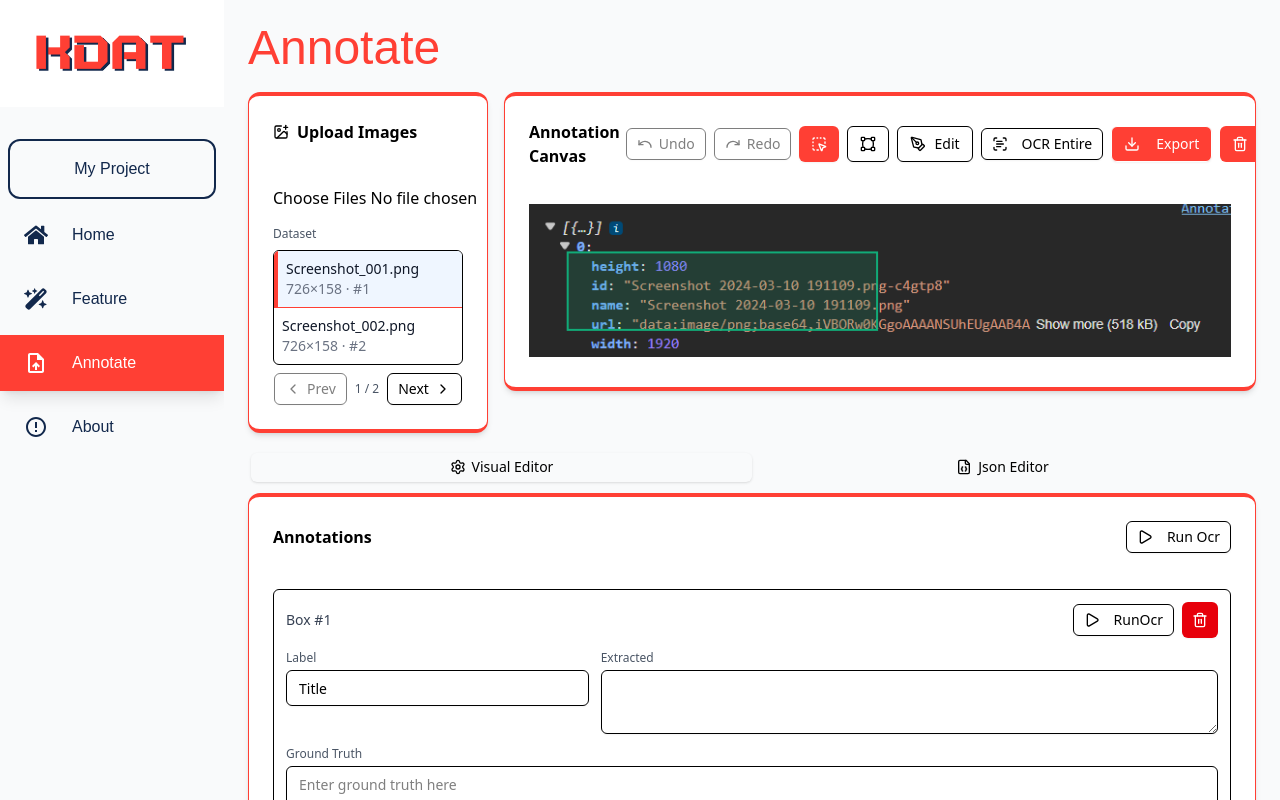
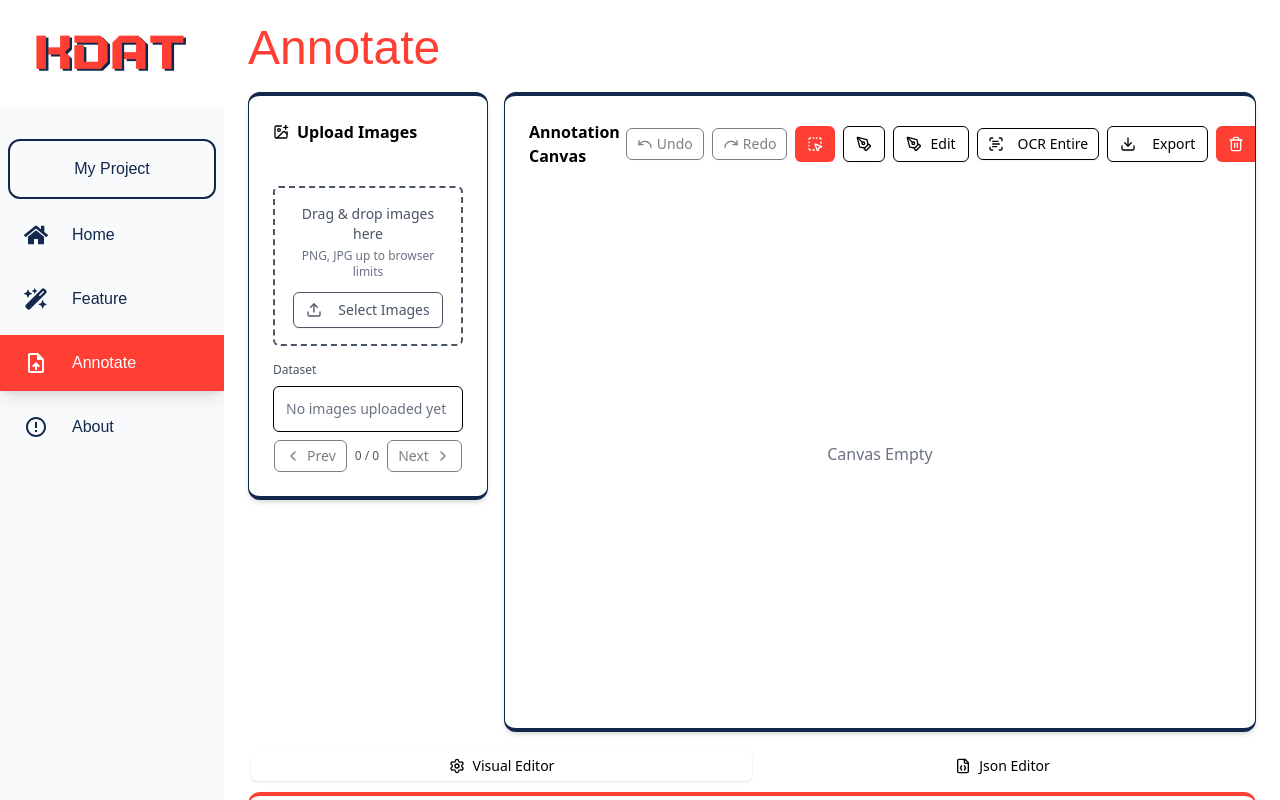
Before and after one commit to PunleuTY/Khmer-Data-Annotation-Tool, a React (Vite) app in the folder frontend/: page /Annotate in a window 1280 px wide. Built offline with nearby package versions, Linux system fonts and the light colour scheme; a web font is replaced by a local one.

Commit message:
before pull develop

```diff
--- a/frontend/src/pages/Annotate.jsx
+++ b/frontend/src/pages/Annotate.jsx
@@ -1,11 +1,10 @@
-"use client";
-// This file is part of the Open-Source project:
-import axios from "axios";
-import { useState, useEffect, useCallback } from "react";
+import React from "react";
 import Footer from "../components/Footer";
 import { Card, CardContent, CardHeader, CardTitle } from "@/components/ui/card";
 import { Button } from "@/components/ui/button";
+import { Badge } from "@/components/ui/badge";
 import { Label } from "@/components/ui/label";
+import { ImageUploader } from "@/components/image-uploader";
 import { Tabs, TabsContent, TabsList, TabsTrigger } from "@/components/ui/tabs";
 import {
   ImagePlus,
@@ -16,10 +15,10 @@ import {
   ScanText,
   SquareDashedMousePointer,
   PenTool,
+  Zap,
   FileJson,
   Download,
   Undo,
-  VectorSquare,
   Redo,
 } from "lucide-react";
 
@@ -27,10 +26,11 @@ import { JsonEditor } from "@/components/json-editor";
 import { AnnotationList } from "@/components/annotation-list";
 import { AnnotationCanvas } from "@/components/annotation-canvas";
 import { levenshteinSimilarity } from "@/lib/levenshtein";
-import { saveProject, clearProject } from "@/lib/storage";
+import { OcrControls } from "@/components/ocr-controls";
+import { saveProject, loadProject, clearProject } from "@/lib/storage";
 import { ExportDialog } from "@/components/export-dialog";
-import { CurrentProjectContext, ProjectContext } from "./Myproject";
 import { uploadImages } from "@/server/sendImageAPI";
+import { CurrentProjectContext } from "./Myproject";
 
 // --- CONSTANTS ---
 const HISTORY_LIMIT = 50;
@@ -74,52 +74,53 @@ function transformData(data) {
   return result;
 }
 
+// import { Card, CardContent, CardHeader, CardTitle } from "@/components/ui/card";
 const Annotate = () => {
-  const [mode, setMode] = useState("box"); // 'box' | 'polygon' | 'edit'
-  const [currentId, setCurrentId] = useState(null);
-  const [images, setImages] = useState([]);
-  const [annotations, setAnnotations] = useState({});
-  const [activeTab, setActiveTab] = useState("annotation");
-  const [lang, setLang] = useState("khm");
-  const [exportOpen, setExportOpen] = useState(false);
-  const [history, setHistory] = useState([]);
-  const [historyIndex, setHistoryIndex] = useState(-1);
-  const [fullOcr, setFullOcr] = useState({ text: "", conf: null });
-  const [batchInfo, setBatchInfo] = useState({
+  const [mode, setMode] = React.useState("box"); // 'box' | 'polygon'
+  const [currentId, setCurrentId] = React.useState(null);
+  const [images, setImages] = React.useState([]); // [{id, name, url(dataURL), width, height}]
+  const [annotations, setAnnotations] = React.useState({}); // { imageId: [ {id, type, points|rect, text, gt, accuracy, label} ] }
+  const [activeTab, setActiveTab] = React.useState("annotation");
+  const [lang, setLang] = React.useState("khm"); // OCR language
+  const [exportOpen, setExportOpen] = React.useState(false);
+  const [history, setHistory] = React.useState([]);
+  const [historyIndex, setHistoryIndex] = React.useState(-1);
+  const [fullOcr, setFullOcr] = React.useState({ text: "", conf: null });
+
+  const currentImage = images.find((i) => i.id === currentId);
+  const [batchInfo, setBatchInfo] = React.useState({
     running: false,
     current: 0,
     total: 0,
     pct: 0,
   });
 
-  const currentImage = images.find((i) => i.id === currentId);
+  const [selectedFiles, setSelectedFiles] = React.useState([]);
 
-  // --- image formate if Exists ---
-  useEffect(() => {
-    console.log("image", images);
-  }, [images]);
+  React.useEffect(() => {
+    // Fetch annotations when the component mounts
+    console.log(images);
+  }, [annotations, currentId, images]);
 
-  // --- Load Project if Exists ---
-  useEffect(() => {
-    if (images.length === 0) {
-      const project = ProjectContext.find(
-        (p) => p.id === CurrentProjectContext
-      );
-      if (!project) return;
-      setImages(project.ImagesData);
-      setCurrentId(project.ImagesData[0]?.id || null);
-      setAnnotations(
-        project.AnnotationData.reduce((acc, item) => {
-          const imgId = Object.keys(item)[0];
-          acc[imgId] = item[imgId];
-          return acc;
-        }, {})
-      );
-    }
-  }, [CurrentProjectContext, images.length]);
+  const runOcr = async () => {
+    // const data = await uploadImages(
+    //   CurrentProjectContext,
+    //   selectedFiles.map((i) => i.file || i),
+    //   annotations
+    // );
+
+    console.log("DATA", data);
+  };
+
+  React.useEffect(() => {
+    // Fetch annotations when the component mounts
+    console.log("images", images);
+    console.log("annotations", annotations);
+    console.log("select image", selectedFiles);
+  }, [annotations, currentId, images, selectedFiles]);
 
   // --- Init History ---
-  useEffect(() => {
+  React.useEffect(() => {
     if (history.length === 0) {
       const initialState = {
         annotations: { ...annotations },
@@ -131,80 +132,20 @@ const Annotate = () => {
     }
   }, []);
 
-  // --- Autosave ---
-  useEffect(() => {
+  React.useEffect(() => {
     saveProject({ images, annotations, currentId, lang });
   }, [images, annotations, currentId, lang]);
 
-  useEffect(() => {
-    console.log("annotation", annotations);
-  }, [annotations]);
+  const handleFiles = async (items) => {
+    const updated = [...images, ...items];
+    setImages(updated);
+    if (!currentId && updated.length > 0) {
+      setCurrentId(updated[0].id);
+    }
 
-  // --- Upload Handler ---
-  const handleFiles = async (items) => {
-    if (!items?.length) return;
-
-    try {
-      const filePromises = items.map(
-        (item) =>
-          new Promise((resolve, reject) => {
-            const f = item.file || item;
-            if (!(f instanceof Blob))
-              return reject(new Error("Invalid file object"));
-
-            const reader = new FileReader();
-            reader.onload = (e) =>
-              resolve({
-                localName: f.name,
-                name: f.name,
-                url: e.target.result,
-                // Todo: do it for make the position was work
-                width: 726,
-                height: 158,
-              });
-            reader.onerror = reject;
-            reader.readAsDataURL(f);
-          })
-      );
-
-      const localImages = await Promise.all(filePromises);
-
-      const data = await uploadImages(
-        CurrentProjectContext,
-        items.map((i) => i.file || i)
-      );
-
-      const updatedImages = localImages.map((img, i) => ({
-        ...img,
-        serverId: data.images[i]?.id || null,
-        id: data.images[i]?.file_name || img.localName,
-        annotations: data.annotations[data.images[i]?.id] || [],
-      }));
-
-
-
-      setImages((prev) => [...prev, ...updatedImages]);
-      setAnnotations((prev) => ({ ...prev, ...transformData(updatedImages) }));
-    } catch (err) {
-      console.error("Upload error:", err);
-    }
+    setSelectedFiles(items);
   };
 
-  // --- Navigation ---
-  const prevImage = () => {
-    if (!images.length || !currentId) return;
-    const idx = images.findIndex((i) => i.id === currentId);
-    const prev = (idx - 1 + images.length) % images.length;
-    setCurrentId(images[prev].id);
-  };
-  const nextImage = () => {
-    if (!images.length || !currentId) return;
-    const idx = images.findIndex((i) => i.id === currentId);
-    const next = (idx + 1) % images.length;
-    setCurrentId(images[next].id);
-  };
-
-  // --- Clear Project ---
   const onClearAll = () => {
     setImages([]);
     setAnnotations({});
@@ -213,9 +154,23 @@ const Annotate = () => {
     clearProject();
   };
 
-  // --- Annotations ---
+  const prevImage = () => {
+    if (!images.length || currentId == null) return;
+    const idx = images.findIndex((i) => i.id === currentId);
+    const prev = (idx - 1 + images.length) % images.length;
+    setCurrentId(images[prev].id);
+  };
+
+  const nextImage = () => {
+    if (!images.length || currentId == null) return;
+    const idx = images.findIndex((i) => i.id === currentId);
+    const next = (idx + 1) % images.length;
+    setCurrentId(images[next].id);
+  };
+
   const addAnnotation = (ann) => {
     saveToHistory();
+
     setAnnotations((prev) => {
       const list = prev[currentId] ? [...prev[currentId]] : [];
       list.push({
@@ -232,18 +187,37 @@ const Annotate = () => {
 
   const updateAnnotation = (id, patch) => {
     saveToHistory();
+
     setAnnotations((prev) => {
       const list = prev[currentId] ? [...prev[currentId]] : [];
       const idx = list.findIndex((a) => a.id === id);
-      if (idx >= 0) list[idx] = { ...list[idx], ...patch };
+      if (idx >= 0) {
+        list[idx] = { ...list[idx], ...patch };
+      }
       return { ...prev, [currentId]: list };
     });
   };
 
+  const onBatchStart = (total) =>
+    setBatchInfo({ running: true, total, current: 0, pct: 0 });
+  const onBatchStep = (current) =>
+    setBatchInfo((b) => ({
+      ...b,
+      current,
+      pct: b.total ? Math.round((current / b.total) * 100) : 0,
+    }));
+  const onBatchEnd = () =>
+    setBatchInfo({ running: false, total: 0, current: 0, pct: 0 });
+
+  const handleJsonUpdate = (newAnnotations) => {
+    setAnnotations(newAnnotations);
+  };
+
   const deleteAnnotation = (id) => {
-    saveToHistory();
     setAnnotations((prev) => {
-      const list = prev[currentId]?.filter((a) => a.id !== id) || [];
+      const list = prev[currentId]
+        ? prev[currentId].filter((a) => a.id !== id)
+        : [];
       return { ...prev, [currentId]: list };
     });
   };
@@ -256,23 +230,35 @@ const Annotate = () => {
     updateAnnotation(id, { accuracy });
   };
 
-  // --- Undo/Redo ---
-  const saveToHistory = useCallback(() => {
+  const saveToHistory = React.useCallback(() => {
     const currentState = {
       annotations: { ...annotations },
       textAnnotations: { ...fullOcr },
       timestamp: Date.now(),
     };
+
+    // console.log("Current annotations:", annotations);
+    // console.log("Saving to history:", currentState);
+    // console.log("Current history index:", historyIndex);
+
     setHistory((prevHistory) => {
+      // Remove any future history if we're not at the latest point
       const newHistory = prevHistory.slice(0, historyIndex + 1);
       newHistory.push(currentState);
-      if (newHistory.length > HISTORY_LIMIT) newHistory.shift();
+
+      // Keep only last 50 states
+      if (newHistory.length > 50) {
+        newHistory.shift();
+        setHistoryIndex(newHistory.length - 1);
+        return newHistory;
+      }
+
       setHistoryIndex(newHistory.length - 1);
       return newHistory;
     });
   }, [annotations, fullOcr, historyIndex]);
-
-  const undo = useCallback(() => {
+  // Updated undo function
+  const undo = React.useCallback(() => {
     if (historyIndex > 0) {
       const previousState = history[historyIndex - 1];
       setAnnotations(previousState.annotations);
@@ -281,7 +267,8 @@ const Annotate = () => {
     }
   }, [history, historyIndex]);
 
-  const redo = useCallback(() => {
+  // Optional: Add redo functionality
+  const redo = React.useCallback(() => {
     if (historyIndex < history.length - 1) {
       const nextState = history[historyIndex + 1];
       setAnnotations(nextState.annotations);
@@ -291,16 +278,18 @@ const Annotate = () => {
   }, [history, historyIndex]);
 
   return (
-    <div className="min-h-full bg-gray-50 p-6">
-      <div className="flex justify-between">
+    <div className="min-h-full bg-white p-6">
       <h1 className="text-5xl text-[#ff3f34] font-cadt pb-5">Annotate</h1>
-      </div>
 
-      {/* Layout */}
+      {/* REVISED: This grid now adapts for different screen sizes */}
       <div className="grid grid-cols-1 md:grid-cols-2 lg:grid-cols-4 gap-4 mb-6">
-        {/* Upload + Dataset */}
+        {/* Upload images to annotate them. You can use the following keyboard shortcuts: */}
         <div>
-          <Card className="bg-white rounded-xl shadow-md border-b-4 border-t-4 border-[#ff3f34]">
+          <Card
+            className={
+              "bg-white rounded-xl shadow-md hover:shadow-lg transition duration-300 border-b-4 border-t-4 border-[#12284c]"
+            }
+          >
             <CardHeader className="pb-3">
               <CardTitle className="text-base flex items-center gap-2">
                 <ImagePlus className="w-4 h-4" />
@@ -308,17 +297,13 @@ const Annotate = () => {
               </CardTitle>
             </CardHeader>
             <CardContent>
-              <input
-                type="file"
-                multiple
-                onChange={(e) => handleFiles(Array.from(e.target.files))}
-              />
+              <ImageUploader onFiles={handleFiles} />
               <div className="mt-4">
                 <Label className="text-xs text-gray-600">Dataset</Label>
                 <div className="mt-2 max-h-56 overflow-auto border rounded-md divide-y">
                   {images.length === 0 && (
                     <p className="text-sm text-gray-500 p-3">
-                      no images uploaded yet
+                      No images uploaded yet
                     </p>
                   )}
                   {images.map((img, idx) => (
@@ -349,8 +334,10 @@ const Annotate = () => {
                       !images.length ||
                       images.findIndex((i) => i.id === currentId) === 0
                     }
+                    aria-label="Previous Image"
                   >
-                    <ChevronLeft className="w-4 h-4" /> Prev
+                    <ChevronLeft className="w-4 h-4" />
+                    Prev
                   </Button>
                   <span className="text-xs text-gray-600">
                     {images.length > 0
@@ -368,8 +355,10 @@ const Annotate = () => {
                       images.findIndex((i) => i.id === currentId) ===
                         images.length - 1
                     }
+                    aria-label="Next Image"
                   >
-                    Next <ChevronRight className="w-4 h-4" />
+                    Next
+                    <ChevronRight className="w-4 h-4" />
                   </Button>
                 </div>
               </div>
@@ -377,68 +366,101 @@ const Annotate = () => {
           </Card>
         </div>
 
-        {/* Annotation Canvas */}
+        {/* Anotation Canvas */}
+        {/* REVISED: This section now spans all columns on small screens, and fewer on larger screens */}
         <div className="col-span-1 md:col-span-1 lg:col-span-3">
-          <Card className="overflow-hidden bg-white rounded-xl shadow-md border-b-4 border-t-4 border-[#ff3f34]">
+          <Card className="overflow-hidden bg-white rounded-xl shadow-md hover:shadow-lg transition duration-300 border-b-4 border-t-4 border-[#12284c]">
             <CardHeader className="pb-3 flex items-center justify-between">
               <CardTitle className="text-base">Annotation Canvas</CardTitle>
               <div className="flex items-center gap-2">
+                {/* <OcrControls
+                  lang={lang}
+                  setLang={setLang}
+                  image={currentImage}
+                  onOcrResult={(res) => setFullOcr(res)}
+                /> */}
                 <Button
                   variant="outline"
                   size="sm"
                   onClick={undo}
-                  disabled={historyIndex <= 0}
+                  disabled={historyIndex <= 0 || history.length <= 1}
+                  className="flex items-center gap-1 bg-transparent"
                 >
-                  <Undo className="h-4 w-4" /> Undo
+                  <Undo className="h-4 w-4" />
+                  Undo
                 </Button>
                 <Button
                   variant="outline"
                   size="sm"
                   onClick={redo}
                   disabled={historyIndex >= history.length - 1}
+                  className="flex items-center gap-1 bg-transparent"
                 >
-                  <Redo className="h-4 w-4" /> Redo
+                  <Redo className="h-4 w-4" />
+                  Redo
                 </Button>
                 <Button
                   variant={mode === "box" ? "default" : "outline"}
+                  className={
+                    mode === "box"
+                      ? "bg-[#ff3f34] text-white hover:bg-[#ff3e34dc] "
+                      : ""
+                  }
                   onClick={() => setMode("box")}
-                  className={mode === "box" ? "bg-[#ff3f34] text-white" : ""}
                 >
                   <SquareDashedMousePointer className="w-4 h-4" />
+                  {/* Box */}
                 </Button>
                 <Button
                   variant={mode === "polygon" ? "default" : "outline"}
+                  className={
+                    mode === "polygon"
+                      ? "bg-[#ff3f34] text-white hover:bg-[#ff3e34dc]"
+                      : ""
+                  }
                   onClick={() => setMode("polygon")}
-                  className={
-                    mode === "polygon" ? "bg-[#ff3f34] text-white" : ""
-                  }
                 >
-                  <VectorSquare className="w-4 h-4" />
+                  <PenTool className="w-4 h-4" />
+                  {/* Polygon */}
                 </Button>
                 <Button
                   variant={mode === "edit" ? "default" : "outline"}
+                  className={
+                    mode === "edit"
+                      ? "bg-[#ff3f34] text-white hover:bg-[#ff3e34dc] "
+                      : ""
+                  }
                   onClick={() => setMode("edit")}
-                  className={mode === "edit" ? "bg-[#ff3f34] text-white" : ""}
                 >
-                  <PenTool className="w-4 h-4" /> Edit
+                  <PenTool className="w-4 h-4" />
+                  Edit
                 </Button>
-                <Button variant="outline" size="sm">
-                  <ScanText className="w-4 h-4 mr-2" /> OCR Entire
+                <Button
+                  id="btn-ocr-entire"
+                  variant="outline"
+                  size="sm"
+                  onClick={runOcr}
+                >
+                  <ScanText className="w-4 h-4 mr-2" />
+                  OCR Entire
                 </Button>
                 <Button
                   variant="outline"
                   onClick={() => setExportOpen(true)}
-                  className="bg-[#ff3f34] text-white"
+                  className={
+                    "bg-white text-black hover:text-white hover:bg-[#76bc21] "
+                  }
                 >
-                  <Download className="w-4 h-4 mr-2" /> Export
+                  <Download className="w-4 h-4 mr-2" />
+                  Export
                 </Button>
                 <Button
                   variant="ghost"
                   onClick={onClearAll}
-                  disabled={!images.length}
-                  className="bg-[#ff3f34] text-white"
+                  className={"bg-[#ff3f34] text-white hover:bg-[#ff3e34b2] "}
                 >
-                  <Trash2 className="w-4 h-4 mr-2" /> ClearAll
+                  <Trash2 className="w-4 h-4 mr-2" />
+                  ClearAll
                 </Button>
               </div>
             </CardHeader>
@@ -448,27 +470,31 @@ const Annotate = () => {
                   image={currentImage}
                   mode={mode}
                   annotations={annotations[currentId] || []}
-                  onAddAnnotation={addAnnotation}
-                  onUpdateAnnotation={updateAnnotation}
+                  onAddAnnotation={addAnnotation} // Use the proper addAnnotation function instead of inline function
+                  onUpdateAnnotation={updateAnnotation} // uses your patch logic
                 />
               ) : (
                 <div className="h-[500px] flex items-center justify-center text-gray-500">
-                  canvasEmpty
+                  Canvas Empty
                 </div>
               )}
             </CardContent>
           </Card>
         </div>
-
-        {/* Tabs */}
+        {/* REVISED: This section now spans all columns on all screen sizes to take up full width */}
         <div className="col-span-1 md:col-span-2 lg:col-span-4">
-          <Tabs value={activeTab} onValueChange={setActiveTab}>
+          <Tabs value={activeTab} onValueChange={setActiveTab} className="">
             <TabsList className="grid w-full grid-cols-2">
-              <TabsTrigger value="annotation">
-                <Settings className="w-4 h-4" /> Visual Editor
+              <TabsTrigger
+                value="annotation"
+                className="flex items-center gap-2"
+              >
+                <Settings className="w-4 h-4" />
+                Visual Editor
               </TabsTrigger>
-              <TabsTrigger value="json">
-                <FileJson className="w-4 h-4" /> Json Editor
+              <TabsTrigger value="json" className="flex items-center gap-2">
+                <FileJson className="w-4 h-4" />
+                Json Editor
               </TabsTrigger>
             </TabsList>
             <TabsContent value="annotation">
@@ -479,36 +505,27 @@ const Annotate = () => {
                 onDelete={deleteAnnotation}
                 onUpdate={updateAnnotation}
                 lang={lang}
-                onBatchStart={(total) =>
-                  setBatchInfo({ running: true, total, current: 0, pct: 0 })
-                }
-                onBatchStep={(current) =>
-                  setBatchInfo((b) => ({
-                    ...b,
-                    current,
-                    pct: b.total ? Math.round((current / b.total) * 100) : 0,
-                  }))
-                }
-                onBatchEnd={() =>
-                  setBatchInfo({ running: false, total: 0, current: 0, pct: 0 })
-                }
+                onBatchStart={onBatchStart}
+                onBatchStep={onBatchStep}
+                onBatchEnd={onBatchEnd}
               />
             </TabsContent>
+
+            <TabsContent value="detected" className="mt-4"></TabsContent>
+
             <TabsContent
               value="json"
-              className="mt-4 bg-white rounded-xl shadow-md border-b-4 border-t-4 border-[#ff3f34]"
+              className="mt-4 bg-white rounded-xl shadow-md hover:shadow-lg transition duration-300 border-b-4 border-t-4 border-[#ff3f34]"
             >
               <JsonEditor
                 images={images}
                 annotations={annotations}
                 currentId={currentId}
-                onUpdate={setAnnotations}
+                onUpdate={handleJsonUpdate}
               />
             </TabsContent>
           </Tabs>
         </div>
-      </div>
-
         <ExportDialog
           open={exportOpen}
           onOpenChange={setExportOpen}
@@ -516,6 +533,7 @@ const Annotate = () => {
           annotations={annotations}
           projectMeta={{ name: "Khmer Data Annotation Tool", lang }}
         />
+      </div>
       <Footer />
     </div>
   );
```
Also changed, not shown: frontend/src/server/sendImageAPI.js (+27 -27 lines), 2 other files (tests, documents, lock files or other folders). Lines whose indentation alone changed are shown as unchanged.
